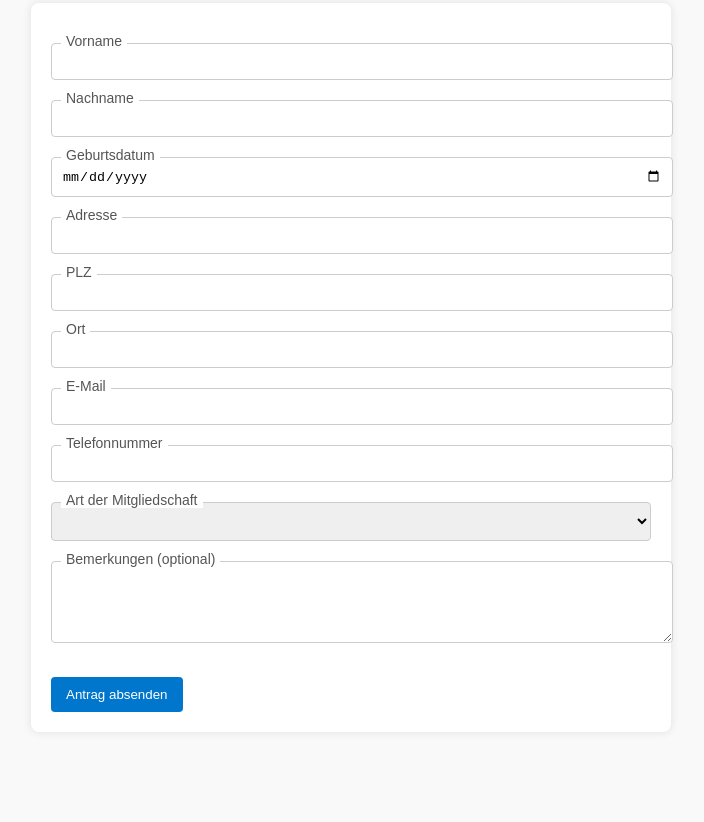
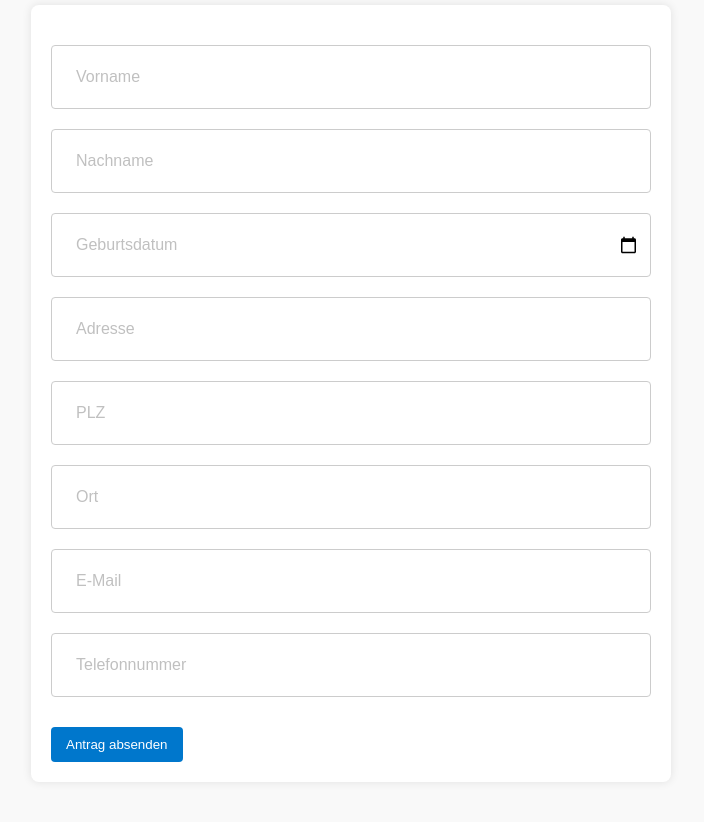
Before and after one commit to luke-ff/MemberForm, a plain HTML site: page index.html in a window 1280 px wide. Shown: the part 95-917 px from the top of the page, without its empty margins (9-713 px from the left). Before the commit the page ends 867 px from the top, so only its background shows below. Drawn offline with Linux system fonts and the light colour scheme; a web font is replaced by a local one.

Commit message:
no comment

```diff
--- a/index.html
+++ b/index.html
@@ -4,14 +4,26 @@
     <meta charset="UTF-8">
     <meta name="viewport" content="width=device-width, initial-scale=1.0">
     <title>Mitgliedsantrag</title>
+    <link href="https://intranet.mirnomore.org/lupintemplates/intranet/static/css/gfonts/fonts.css?___s__18d3fdde438" media="screen" rel="stylesheet" title="normal" type="text/css">
     <style>
+
+        @font-face {
+          font-family: 'Steelfish';
+          src: url('./Steelfish.otf') format('opentype');
+          font-weight: 400;
+          font-style: normal;
+          font-display: swap;
+        }
+
         body {
-            font-family: Arial, sans-serif;
+            font-family: Montserrat, sans-serif;
             margin: 40px;
             background-color: #f9f9f9;
         }
         h1 {
-            color: #333;
+            color: #0e3f5b;
+            font-family: Steelfish, sans-serif;
+            text-transform: uppercase;
         }
         form {
             background: #fff;
@@ -23,23 +35,50 @@
         div {
             position: relative;
             margin-top: 20px;
+            /*border:1px solid red;*/
         }
-        input, select, textarea {
+        input, select {
+            box-sizing: border-box;
             width: 100%;
             padding: 10px;
             border: 1px solid #ccc;
             border-radius: 4px;
             outline: none;
+            font-size:1.2rem;
+            height:4rem;
+            line-height:4rem;
+            transition:0.1s ease;
+            color:#fff;
         }
         label {
             position: absolute;
-            top: -10px;
-            left: 10px;
-            background: white;
+            left:20px;
+            top:0;
+            background: transparent;
             padding: 0 5px;
-            font-size: 14px;
-            color: #555;
+            line-height:4rem;
+            color: #c0c0c0;
+            transition: 0.2s ease;
         }
+
+        selct:valid,
+        select:focus,
+        input:valid,
+        input:focus {
+            color:#666;
+        }
+
+        selct:valid + label,
+        select:focus + label,
+        input:valid + label,
+        input:focus + label {
+            font-size:88%;
+            color:#666;
+            background-color:#fff;
+            line-height:1rem;
+            top:-6px;
+        }
+
         textarea {
             resize: vertical;
         }
@@ -64,45 +103,45 @@
 <form action="/submit" method="post">
 
     <div>
-        <input type="text" id="vorname" name="vorname" required>
+        <input required type="text" id="vorname" name="vorname" required>
         <label for="vorname">Vorname</label>
     </div>
 
     <div>
-        <input type="text" id="nachname" name="nachname" required>
+        <input required type="text" id="nachname" name="nachname" required>
         <label for="nachname">Nachname</label>
     </div>
 
     <div>
-        <input type="date" id="geburtsdatum" name="geburtsdatum" required>
+        <input required type="date" id="geburtsdatum" name="geburtsdatum" required>
         <label for="geburtsdatum">Geburtsdatum</label>
     </div>
 
     <div>
-        <input type="text" id="adresse" name="adresse" required>
+        <input required type="text" id="adresse" name="adresse" required>
         <label for="adresse">Adresse</label>
     </div>
 
     <div>
-        <input type="text" id="plz" name="plz" required>
+        <input required type="text" id="plz" name="plz" required>
         <label for="plz">PLZ</label>
     </div>
 
     <div>
-        <input type="text" id="ort" name="ort" required>
+        <input required type="text" id="ort" name="ort" required>
         <label for="ort">Ort</label>
     </div>
 
     <div>
-        <input type="email" id="email" name="email" required>
+        <input required type="email" id="email" name="email" required>
         <label for="email">E-Mail</label>
     </div>
 
     <div>
-        <input type="tel" id="telefon" name="telefon">
+        <input required type="tel" id="telefon" name="telefon">
         <label for="telefon">Telefonnummer</label>
     </div>
-
+<!--
     <div>
         <select id="mitgliedschaft" name="mitgliedschaft" required>
             <option value="" hidden></option>
@@ -112,12 +151,7 @@
         </select>
         <label for="mitgliedschaft">Art der Mitgliedschaft</label>
     </div>
-
-    <div>
-        <textarea id="bemerkung" name="bemerkung" rows="4"></textarea>
-        <label for="bemerkung">Bemerkungen (optional)</label>
-    </div>
-
+-->
     <button type="submit">Antrag absenden</button>
 </form>
 
```
Also changed, not shown: Steelfish.otf (added).
